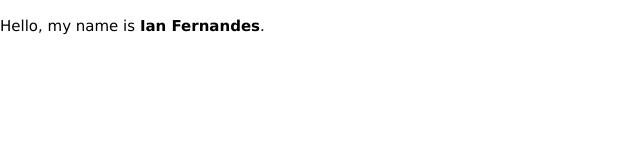
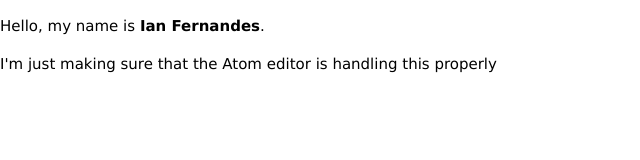
Before and after one commit to fernandesi2244/fernandesi2244.github.io, a plain HTML site: page index.html in a window 1280 px wide. Shown: the whole page, without its empty margins (0-640 px from the left). Drawn offline with nearby package versions, Linux system fonts and the light colour scheme.

Commit message:
From Atom editor

```diff
--- a/index.html
+++ b/index.html
@@ -6,6 +6,7 @@
 <body>
 
   <p>Hello, my name is <b>Ian Fernandes</b>.</p>
+  <p>I'm just making sure that the Atom editor is handling this properly</p>
 
 </body>
 </html>
```
